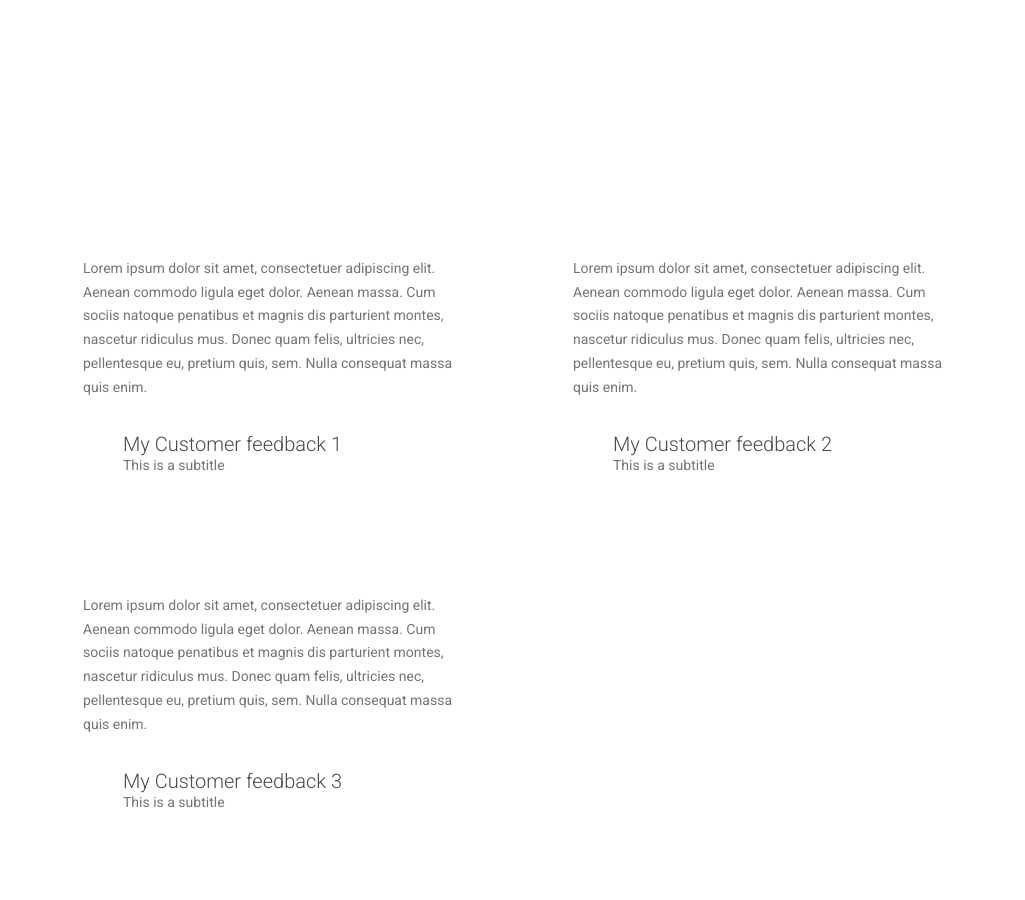
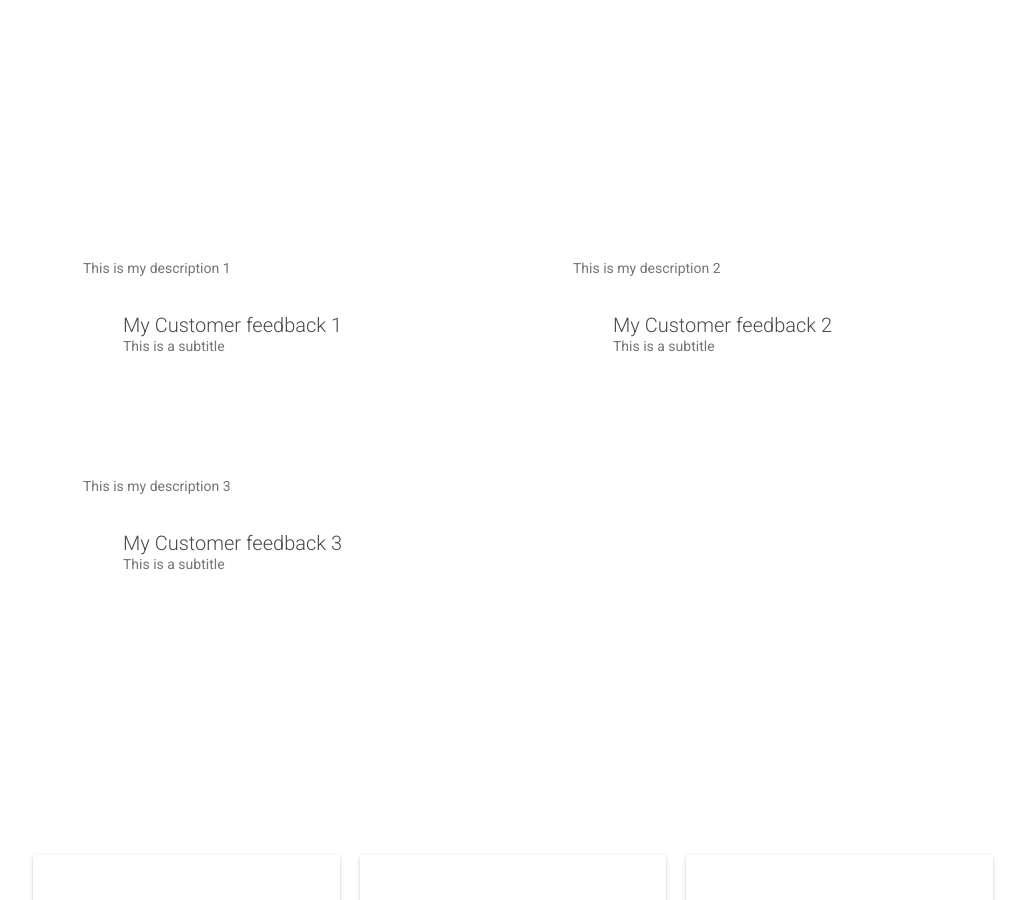
Before and after one commit to mage-acadamy/mage-acadamy.github.io, a Jekyll site: the page built from index.html, in a window 1280 px wide and 900 px high, scrolled down 2593 px. Shown: the whole window, without its empty margins (127-1152 px from the left). Built offline with Jekyll 4.4.1, drawn with Linux system fonts in a browser that asks for light colours; nearby versions of some CDN libraries; comment, search, counter and statistics services are not loaded.

Commit message:
update yml about

```diff
--- a/_data/about.yml
+++ b/_data/about.yml
@@ -1,20 +1,20 @@
 - name: My Customer feedback 1
   subtitle: This is a subtitle
-  description: "Lorem ipsum dolor sit amet, consectetuer adipiscing elit. Aenean commodo ligula eget dolor. Aenean massa. Cum sociis natoque penatibus et magnis dis parturient montes, nascetur ridiculus mus. Donec quam felis, ultricies nec, pellentesque eu, pretium quis, sem. Nulla consequat massa quis enim."
+  description: "This is my description 1"
   pic: 1
   height: 90
   width: 90
 
 - name: My Customer feedback 2
   subtitle: This is a subtitle
-  description: "Lorem ipsum dolor sit amet, consectetuer adipiscing elit. Aenean commodo ligula eget dolor. Aenean massa. Cum sociis natoque penatibus et magnis dis parturient montes, nascetur ridiculus mus. Donec quam felis, ultricies nec, pellentesque eu, pretium quis, sem. Nulla consequat massa quis enim."
+  description: "This is my description 2"
   pic: 2
   height: 90
   width: 90
 
 - name: My Customer feedback 3
   subtitle: This is a subtitle
-  description: "Lorem ipsum dolor sit amet, consectetuer adipiscing elit. Aenean commodo ligula eget dolor. Aenean massa. Cum sociis natoque penatibus et magnis dis parturient montes, nascetur ridiculus mus. Donec quam felis, ultricies nec, pellentesque eu, pretium quis, sem. Nulla consequat massa quis enim."
+  description: "This is my description 3"
   pic: 3
   height: 90
   width: 90
```
